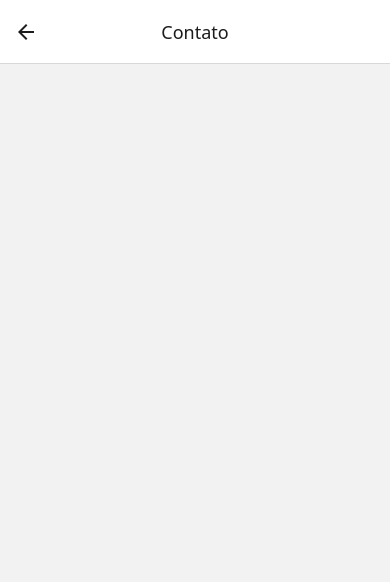
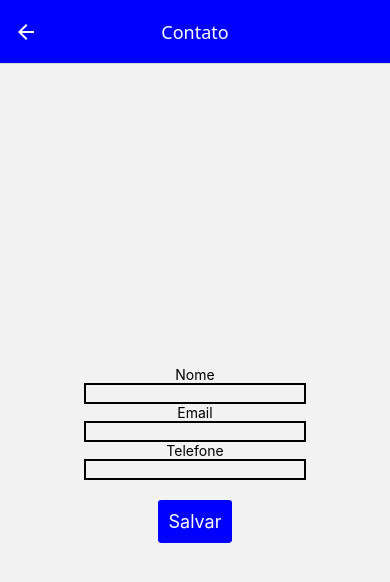
Before and after one commit to WhitexNinja/Atividade03_Programacao, a React Native app in the folder telas_nav/: screen /Contato in a window 390 px wide. Shown: the top 582 px of the page. Built offline with nearby package versions, Linux system fonts and the light colour scheme.

Commit message:
caminhando...

```diff
--- a/telas_nav/App.js
+++ b/telas_nav/App.js
@@ -13,10 +13,10 @@ const Stack = createStackNavigator();
 export default function App() {
   return (
     <NavigationContainer>
-      <Stack.Navigator initialRouteName='Login' screenOptions={{ headerShown: true }}>
+      <Stack.Navigator initialRouteName='Login' screenOptions={{  headerStyle:{backgroundColor: 'blue'}, headerTintColor:'white', headerShown: true }}>
         <Stack.Screen name='Login' component={LoginScreen} options={{ headerShown: false }} />
         <Stack.Screen name='Home' component={HomeScreen} options={{ headerTitleAlign: 'center' }} />
-        <Stack.Screen name='Usuario' component={UserRegisterScreen} options={{ headerTitleAlign: 'center' }} />
+        <Stack.Screen name='Usuário' component={UserRegisterScreen} options={{ headerTitleAlign: 'center' }} />
         <Stack.Screen name='Contato' component={ContactRegisterScreen} options={{ headerTitleAlign: 'center' }} />
         <Stack.Screen name='Alteracao' component={ContactAlterationScreen} options={{ headerTitleAlign: 'center' }} />
       </Stack.Navigator>
--- /dev/null
+++ b/telas_nav/components/ContactCard.js
@@ -0,0 +1,33 @@
+import React from 'react';
+import { TouchableOpacity, Text, StyleSheet } from 'react-native';
+
+const ContactCard = ({ contato, onPress }) => {
+  return (
+    <TouchableOpacity onPress={onPress} style={styles.card}>
+      <Text style={styles.name}>{contato.nome}</Text>
+      <Text style={styles.email}>{contato.email}</Text>
+      <Text style={styles.phone}>{contato.telefone}</Text>
+    </TouchableOpacity>
+  );
+}
+
+const styles = StyleSheet.create({
+  card: {
+    backgroundColor: '#eee',
+    padding: 16,
+    marginVertical: 8,
+    borderRadius: 8,
+  },
+  name: {
+    fontWeight: 'bold',
+    fontSize: 16,
+  },
+  email: {
+    color: '#666',
+    fontSize: 14,
+  },
+  phone: {
+    color: '#555',
+    fontSize: 14,
+  },
+});
--- a/telas_nav/screens/ContactAlterationScreen.js
+++ b/telas_nav/screens/ContactAlterationScreen.js
@@ -3,7 +3,18 @@ import { StyleSheet, Text, View, TextInput } from 'react-native';
 import { Button } from 'react-native-elements';
 
 const ContactAlterationScreen = ({naviagation}) => {
-
+    return (
+        <View style={styles.container}>
+            <Text>Nome</Text>
+            <TextInput style={styles.input}></TextInput>
+            <Text>Email</Text>
+            <TextInput style={styles.input}></TextInput>
+            <Text>Telefone</Text>
+            <TextInput style={styles.input}></TextInput>
+            <Button type='solid' title={'Alterar'} buttonStyle={{backgroundColor: 'blue', padding: 10, marginTop: 20}}></Button>
+            <Button type='solid' title={'Excluir'} buttonStyle={{backgroundColor: 'darkgreen', padding: 10, marginTop: 20}}></Button>
+        </View>
+    )
 }
 
 export default ContactAlterationScreen;
--- a/telas_nav/screens/ContactRegisterScreen.js
+++ b/telas_nav/screens/ContactRegisterScreen.js
@@ -3,7 +3,31 @@ import { StyleSheet, Text, View, TextInput } from 'react-native';
 import { Button } from 'react-native-elements';
 
 const ContactRegisterScreen = ({navigation}) => {
+        return (
+            <View style={styles.container}>
+                <Text>Nome</Text>
+                <TextInput style={styles.input}></TextInput>
+                <Text>Email</Text>
+                <TextInput style={styles.input}></TextInput>
+                <Text>Telefone</Text>
+                <TextInput style={styles.input}></TextInput>
+                <Button type='solid' title={'Salvar'} buttonStyle={{backgroundColor: 'blue', padding: 10, marginTop: 20}}></Button>
+            </View>
+        )
 
-}
+    }
+
+
+const styles = StyleSheet.create({
+    container: {
+        flex: 1,
+        alignItems: 'center',
+        justifyContent: 'center',
+    },
+
+    input: {
+        borderWidth: 2,
+    }
+})
 
 export default ContactRegisterScreen;
--- a/telas_nav/screens/HomeScreen.js
+++ b/telas_nav/screens/HomeScreen.js
@@ -1,16 +1,47 @@
 import React from 'react';
 import { Icon } from 'react-native-elements';
 import { StatusBar } from 'expo-status-bar';
-import { StyleSheet, Text, View } from 'react-native';
+import { StyleSheet, Text, View, FlatList } from 'react-native';
+import ContactCard from '../components/ContactCard';
+
+const contatos = [
+    {
+        id: '1',
+        nome: 'Marcos Andrade',
+        email: 'marcos.andrade@gmail.com',
+        telefone: '81988553424'
+    },
+
+    {
+        id: '2',
+        nome: 'Patrícia Tavares',
+        email: 'patricia.tavares@gmail.com',
+        telefone: '81998765332'
+    },
+
+    {
+        id: '3',
+        nome: 'Rodrigo Antunes',
+        email: 'rodrigo.antunes@gmail.com',
+        telefone: '81987765525'
+    },
+];
 
 const HomeScreen = ({navigation}) => {
+    const handlePress = (contato) => {
+        navigation.navigate('Alteracao', {contato})
+    };
+
     return (
         <View style={styles.container}>
             {/*<Icon name="arrow-back" type='material' onPress={() => navigation.navigate('Login')} containerStyle={styles.backIcon}></Icon>*/}
-            <Text>Home</Text>
+            <FlatList data={contatos} keyExtractor={(item) => item.id} renderItem={({item}) => (
+                <ContactCard contato={item} onPress={() => handlePress(item)}/>
+            )}
+            />
         </View>
-    )
-};
+    );
+}
 
 const styles = StyleSheet.create({
     container: {
--- a/telas_nav/screens/LoginScreen.js
+++ b/telas_nav/screens/LoginScreen.js
@@ -18,7 +18,7 @@ const LoginScreen = ({navigation}) => {
             <Text>Senha</Text>
             <TextInput style={styles.input}></TextInput>
             <Button type='solid' title={'Login'} buttonStyle={{backgroundColor: 'dodgerblue', padding: 10, marginTop: 20}} onPress={() => navigation.navigate('Home')}></Button>
-            <Button type='solid' title={'Cadastre-se'} buttonStyle={{backgroundColor: 'darkgreen', padding: 10, marginTop: 20}} onPress={() => navigation.navigate('Usuario')}></Button>
+            <Button type='solid' title={'Cadastre-se'} buttonStyle={{backgroundColor: 'darkgreen', padding: 10, marginTop: 20}} onPress={() => navigation.navigate('Usuário')}></Button>
         </View>
     )
 };
@@ -35,7 +35,7 @@ const styles = StyleSheet.create({
         borderWidth: 2,
     }
 
-}
+},
 
 )
 
--- a/telas_nav/screens/UserRegisterScreen.js
+++ b/telas_nav/screens/UserRegisterScreen.js
@@ -3,7 +3,32 @@ import { StyleSheet, Text, View, TextInput } from 'react-native';
 import { Button } from 'react-native-elements';
 
 const UserRegisterScreen = ({navigation}) => {
+    return (
+        <View style={styles.container}>
+            <Text>Nome</Text>
+            <TextInput style={styles.input}></TextInput>
+            <Text>CPF</Text>
+            <TextInput style={styles.input}></TextInput>
+            <Text>Email</Text>
+            <TextInput style={styles.input}></TextInput>
+            <Text>Senha</Text>
+            <TextInput style={styles.input}></TextInput>
+            <Button type='solid' title={'Salvar'} buttonStyle={{backgroundColor: 'blue', padding: 10, marginTop: 20}}></Button>
+        </View>
+    )
 
 }
 
+const styles = StyleSheet.create({
+    container: {
+        flex: 1,
+        alignItems: 'center',
+        justifyContent: 'center',
+    },
+
+    input: {
+        borderWidth: 2,
+    }
+})
+
 export default UserRegisterScreen;
```
Also changed, not shown: 1 other file (tests, documents, lock files or other folders).
